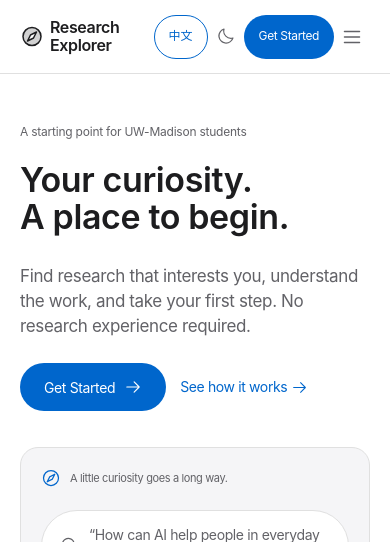
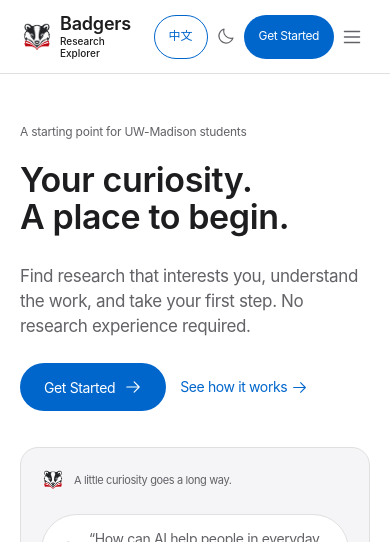
Before and after one commit to Evan0571/Badgers_Research_Explorer, a Next.js app: page / in a window 390 px wide. Shown: the top 542 px of the page. Built offline with nearby package versions, Linux system fonts and the light colour scheme; a web font is replaced by a local one.

Commit message:
Brand Badgers Research Explorer with red badger icon and unified dropdown arrows

```diff
--- a/src/app/improvements.css
+++ b/src/app/improvements.css
@@ -924,3 +924,55 @@
 .detail-body .condition-list p { overflow-wrap: anywhere; }
 .detail-body .sources { overflow-wrap: anywhere; }
 .detail-body .sources a span { min-width: 0; }
+
+/* Keep the complete name legible beside the custom badger mark. */
+.brand-mark {
+  display: block;
+  flex-shrink: 0;
+  object-fit: contain;
+}
+.brand > .brand-name {
+  display: flex;
+  flex-direction: column;
+  gap: 2px;
+  line-height: 1.15;
+  white-space: nowrap;
+  letter-spacing: -0.2px;
+}
+.brand-name-primary {
+  font-size: 20px;
+  font-weight: 600;
+}
+.brand-name-secondary {
+  font-size: 12px;
+  font-weight: 500;
+  letter-spacing: 0;
+}
+.sidebar .brand {
+  align-items: center;
+}
+.sidebar .brand-mark {
+  width: 38px;
+  height: 38px;
+}
+.sidebar .brand-name-primary {
+  font-size: 18px;
+}
+.sidebar-campus {
+  padding-left: 48px;
+}
+@media (max-width: 767px) {
+  .header-inner .brand-mark {
+    width: 34px;
+    height: 34px;
+  }
+  .header-inner .brand > .brand-name {
+    max-width: none;
+  }
+  .header-inner .brand-name-primary {
+    font-size: 18px;
+  }
+  .header-inner .brand-name-secondary {
+    font-size: 10px;
+  }
+}
--- a/src/app/layout.tsx
+++ b/src/app/layout.tsx
@@ -6,6 +6,7 @@ import "./layout.css";
 import "./improvements.css";
 import { LocaleProvider } from "@/components/locale";
 import { WorkspaceProvider } from "@/components/explorer/provider";
+import { BRAND_NAME, BRAND_ICON } from "@/lib/brand";
 const inter = localFont({
   src: [
     {
@@ -27,8 +28,13 @@ const inter = localFont({
 });
 export const metadata: Metadata = {
   title: {
-    default: "Research Explorer | Apple style preview",
-    template: "%s | Research Explorer · Apple preview",
+    default: BRAND_NAME,
+    template: `%s | ${BRAND_NAME}`,
+  },
+  applicationName: BRAND_NAME,
+  icons: {
+    icon: { url: BRAND_ICON, type: "image/png" },
+    apple: { url: BRAND_ICON, type: "image/png" },
   },
   description:
     "Explore research at UW-Madison. Understand the work, compare your options, and prepare your next step.",
--- a/src/components/explorer/email-verification.tsx
+++ b/src/components/explorer/email-verification.tsx
@@ -5,6 +5,7 @@ import { Button, Field, Notice } from "@/components/ui";
 import { requestJSON } from "@/lib/api";
 import { useEmailIdentity } from "./use-email-identity";
 import { isUWEmail } from "@/lib/uw-email";
+import { BRAND_NAME } from "@/lib/brand";
 
 const connectionMessages: Record<string, [string, string]> = {
   connected: [
@@ -154,7 +155,7 @@ export function EmailVerification() {
               </p>
               <p className="small muted">
                 {t(
-                  "Permission covers your basic profile, sending mail, and maintaining the connection. Research Explorer does not request access to read your inbox.",
+                  `Permission covers your basic profile, sending mail, and maintaining the connection. ${BRAND_NAME} does not request access to read your inbox.`,
                   "授权范围包括基本资料、发送邮件和维持连接，不会申请读取收件箱的权限。",
                 )}
               </p>
--- a/src/components/landing.tsx
+++ b/src/components/landing.tsx
@@ -6,7 +6,6 @@ import {
   ArrowUpRight,
   BookOpen,
   Check,
-  Compass,
   EnvelopeSimple,
   List,
   MagnifyingGlass,
@@ -16,6 +15,7 @@ import {
 import { Badge, Brand, IconButton, LinkButton, ThemeToggle } from "./ui";
 import { LanguageToggle, useLocale } from "./locale";
 import { ResearcherDialog } from "./explorer/researcher-dialog";
+import { BrandMark } from "./ui/brand-mark";
 
 export default function Landing() {
   const { t } = useLocale();
@@ -99,7 +99,7 @@ export default function Landing() {
           </div>
           <div className="hero-preview" id="research-example">
             <div className="preview-heading">
-              <Compass size={20} />
+              <BrandMark size={24} />
               <span>
                 {t(
                   "A little curiosity goes a long way.",
@@ -170,7 +170,7 @@ export default function Landing() {
         </section>
         <div className="principles-strip container">
           <span>
-            <Compass size={18} />{" "}
+            <BrandMark size={24} />{" "}
             {t("Curiosity before credentials", "从好奇心出发")}
           </span>
           <span>
--- /dev/null
+++ b/src/components/ui/brand-mark.tsx
@@ -0,0 +1,15 @@
+import Image from "next/image";
+import { BRAND_ICON } from "@/lib/brand";
+
+export function BrandMark({ size = 40 }: { size?: number }) {
+  return (
+    <Image
+      className="brand-mark"
+      src={BRAND_ICON}
+      width={size}
+      height={size}
+      alt=""
+      aria-hidden="true"
+    />
+  );
+}
--- /dev/null
+++ b/src/components/ui/dropdown-caret.tsx
@@ -0,0 +1,8 @@
+"use client";
+
+import { CaretDown } from "@phosphor-icons/react";
+
+// One glyph, weight and size for the searchable department field and all selects.
+export function DropdownCaret() {
+  return <CaretDown size={16} weight="regular" aria-hidden="true" />;
+}
--- a/src/components/ui/index.tsx
+++ b/src/components/ui/index.tsx
@@ -17,10 +17,8 @@ import * as SelectPrimitive from "@radix-ui/react-select";
 import * as DialogPrimitive from "@radix-ui/react-dialog";
 import {
   ArrowUpRight,
-  CaretDown,
   CaretUp,
   Check,
-  Compass,
   Info,
   Moon,
   Sun,
@@ -28,6 +26,9 @@ import {
 } from "@phosphor-icons/react";
 import clsx from "clsx";
 import { useLocale } from "../locale";
+import { BRAND_NAME } from "@/lib/brand";
+import { BrandMark } from "./brand-mark";
+import { DropdownCaret } from "./dropdown-caret";
 
 export function Button({
   variant = "primary",
@@ -204,7 +205,7 @@ export function Select({
         >
           <SelectPrimitive.Value />
           <SelectPrimitive.Icon className="select-caret">
-            <CaretDown size={16} aria-hidden="true" />
+            <DropdownCaret />
           </SelectPrimitive.Icon>
         </SelectPrimitive.Trigger>
         <SelectPrimitive.Portal>
@@ -232,7 +233,7 @@ export function Select({
               ))}
             </SelectPrimitive.Viewport>
             <SelectPrimitive.ScrollDownButton className="select-scroll">
-              <CaretDown size={16} aria-hidden="true" />
+              <DropdownCaret />
             </SelectPrimitive.ScrollDownButton>
           </SelectPrimitive.Content>
         </SelectPrimitive.Portal>
@@ -336,16 +337,15 @@ export function Dialog({
 }
 export function Brand({ compact = false }: { compact?: boolean }) {
   return (
-    <Link className="brand" href="/" aria-label="Research Explorer home">
-      <Compass size={31} weight="duotone" />
-      <span>
-        {compact ? (
-          "Research Explorer"
-        ) : (
-          <>
-            Research <span className="brand-second">Explorer</span>
-          </>
-        )}
+    <Link
+      className={clsx("brand", compact && "brand-compact")}
+      href="/"
+      aria-label={`${BRAND_NAME} home`}
+    >
+      <BrandMark />
+      <span className="brand-name">
+        <span className="brand-name-primary">Badgers</span>{" "}
+        <span className="brand-name-secondary">Research Explorer</span>
       </span>
     </Link>
   );
--- a/src/components/ui/searchable-select.tsx
+++ b/src/components/ui/searchable-select.tsx
@@ -1,7 +1,8 @@
 "use client";
 
 import { useEffect, useRef, useState } from "react";
-import { CaretDown, Check } from "@phosphor-icons/react";
+import { Check } from "@phosphor-icons/react";
+import { DropdownCaret } from "./dropdown-caret";
 
 type Option = { value: string; label: string };
 const normalize = (value: string) =>
@@ -118,7 +119,7 @@ export function SearchableSelect({
             }
           }}
         />
-        <CaretDown size={16} aria-hidden="true" />
+        <DropdownCaret />
       </div>
       {open && (
         <div className="searchable-select-popup">
--- /dev/null
+++ b/src/lib/brand.ts
@@ -0,0 +1,2 @@
+export const BRAND_NAME = "Badgers Research Explorer";
+export const BRAND_ICON = "/brand/badgers-research-explorer.png";
--- a/src/server/verification.ts
+++ b/src/server/verification.ts
@@ -1,4 +1,5 @@
 import { randomInt, timingSafeEqual } from "node:crypto";
+import { BRAND_NAME } from "@/lib/brand";
 import { config, integrationStatus } from "./config";
 import { db, transaction } from "./db";
 import { AppError } from "./http";
@@ -46,7 +47,7 @@ export async function requestCode(user: Session, rawEmail: string) {
       body: JSON.stringify({
         from: c.verificationFrom,
         to: [email],
-        subject: "Your Research Explorer verification code",
+        subject: `Your ${BRAND_NAME} verification code`,
         text: `Your verification code is ${code}.\n\nIt expires in 10 minutes. This verifies ownership of your UW email; it does not grant access to your school mailbox.\n\nIf you did not request this code, you can ignore this email.`,
       }),
       signal: AbortSignal.timeout(15000),
```
Also changed, not shown: src/app/icon.tsx (deleted, +0 -25 lines), public/brand/badgers-research-explorer.png (added), 2 other files (tests, documents, lock files or other folders).
